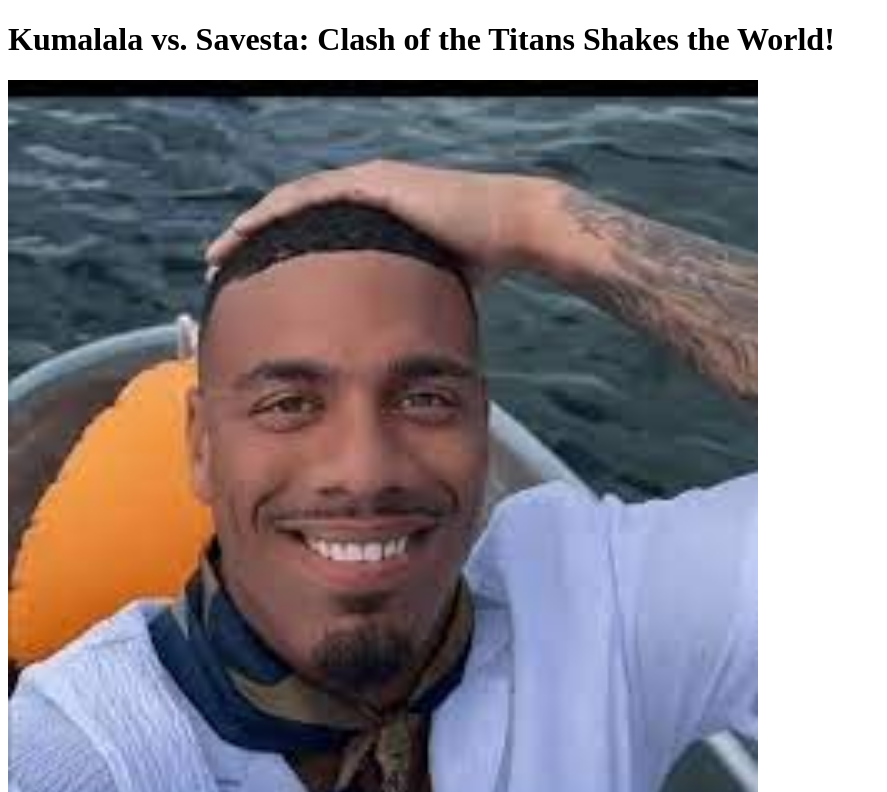
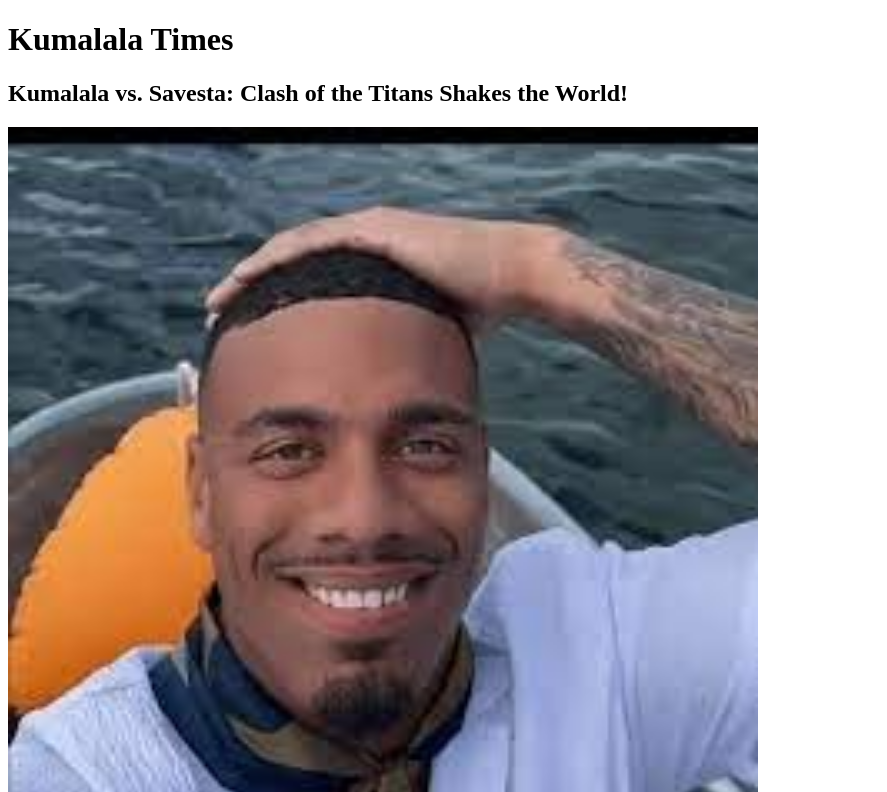
Before and after one commit to ShrivastavSensei/Kumalala-Times, a plain HTML site: page index.html in a window 1280 px wide. Shown: the top 792 px of the page, without its empty margins (0-887 px from the left). Drawn offline with Linux system fonts and the light colour scheme.

Commit message:
Update index.html

```diff
--- a/index.html
+++ b/index.html
@@ -4,7 +4,8 @@
     <title>Kumalala Times</title>
 </head>
 <body>
-    <h1>Kumalala vs. Savesta: Clash of the Titans Shakes the World!</h1>
+    <h1>Kumalala Times</h1>
+    <h2>Kumalala vs. Savesta: Clash of the Titans Shakes the World!</h2>
     <image src="Untitled.jpg"width=750>
         <image src="savesta"width=750>
 
```
